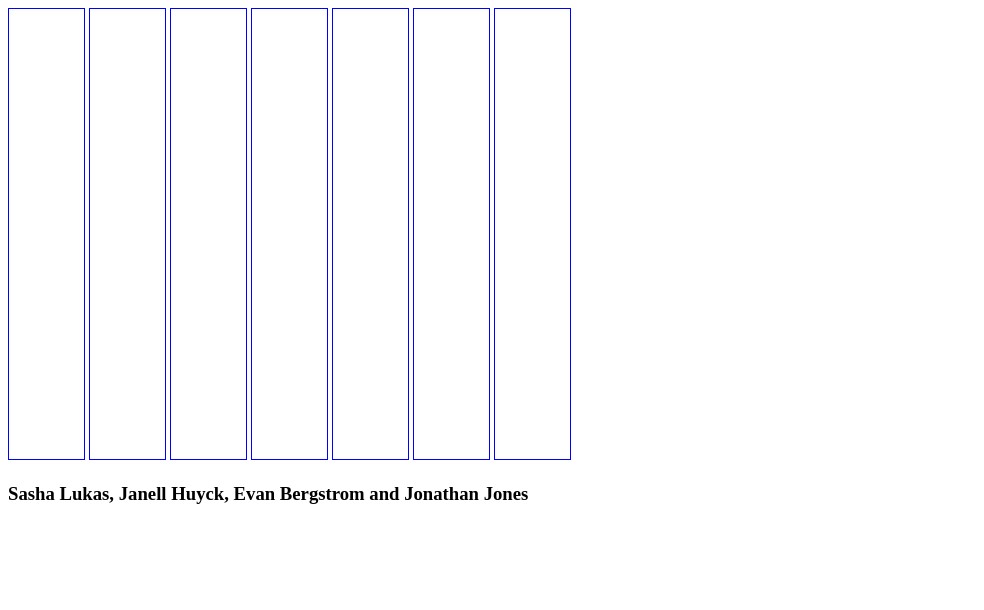
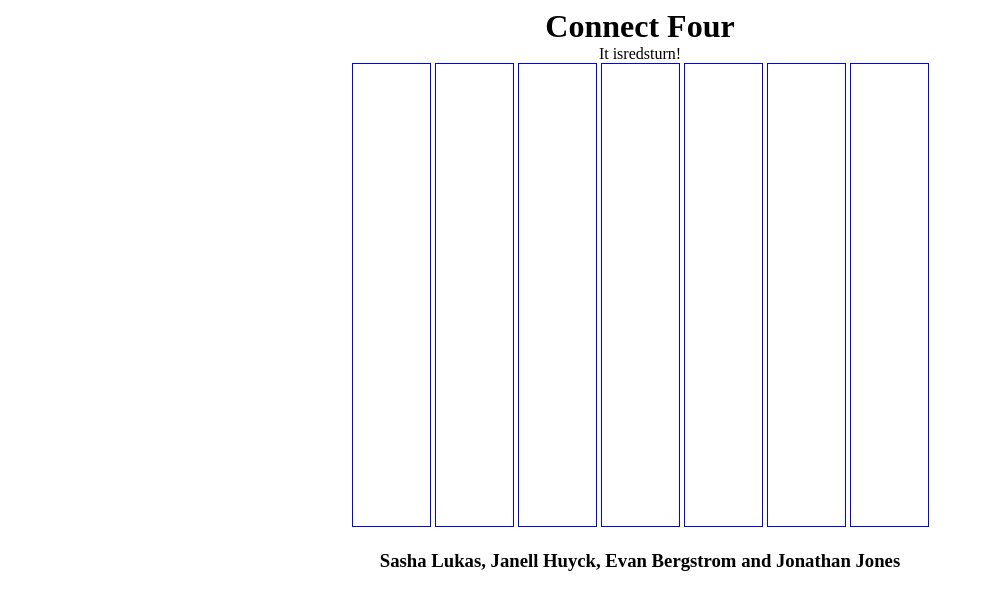
Before and after one commit to Janell-Huyck/connect4-copy, a plain HTML site: page index.html in a window 1280 px wide. Shown: the whole page, without its empty margins (0-984 px from the left). Drawn offline with Linux system fonts and the light colour scheme.

Commit message:
Added a limit to the amount of disks per column and a player turn text

```diff
--- a/index.html
+++ b/index.html
@@ -51,9 +51,14 @@
     <title>Connect Four</title>
 </head>
 <body>
+    <header>
+        <h1>
+            Connect Four
+        </h1>
+    </header>
     <section id="container">
-        <div class="column" id="columnOne"><div class = "red"></div></div>
-
+        <div id="whosTurn">It is  <span id="playerColor"> </span> turn!</div>
+        <div class="column" id="columnOne"></div>
         <div class="column" id="columnTwo"></div>
         <div class="column" id="columnThree"></div>
         <div class="column" id="columnFour"></div>
--- a/script.js
+++ b/script.js
@@ -23,10 +23,6 @@ let win = false      //checked under function checkForWin
 let currentPlayer    //whose turn it is!  :p
 let targetArray      //which array we are going to push the current player's color to
 
-
-
-
-
 //TO DO
 //not allow more than 6 discs to be placed
 //     check length of the array
@@ -37,8 +33,27 @@ let targetArray      //which array we are going to push the current player's col
 //diagonal right
 //diagonal left
 
+function whenColumnIsClicked() {
+    //check for room to put a disc -- TO DO
+    if (targetColumnDiv.childElementCount >= 6) {
+        return
+    }
+        drawNewDisc()
+        targetArray = determineWhatArrayToPushTo()
+        addDiscToArray(targetArray)
+        switchPlayers()
+}
 
-
+function drawNewDisc() {
+    let newDiv = document.createElement("div")
+    newDiv.classList.add(currentPlayer)
+    if (currentPlayer === "red"){
+        newDiv.dataset.color = "red"
+    } else {
+        newDiv.dataset.color = "black"
+    }
+    targetColumnDiv.appendChild(newDiv)
+}
 
 function determineWhatArrayToPushTo(){
     for (let i = 0 ; i < boardDivs.length; i++) {
@@ -46,12 +61,8 @@ function determineWhatArrayToPushTo(){
             targetArray = board[i]
         }
     }
-
-    console.log("target array is:" + targetArray)
-
     return targetArray
 }
-
 
 function resetBoard () {
     board.forEach( function(column){
@@ -63,30 +74,8 @@ function resetBoard () {
     selectStartingPlayer()
 }
 
-function whenColumnIsClicked() {
-    //check for room to put a disc -- TO DO
-    drawNewDisc()
-    targetArray = determineWhatArrayToPushTo()
-    addDiscToArray(targetArray)
-    switchPlayers()
-}
-
-function drawNewDisc() {
-    let newDiv = document.createElement("div")
-    newDiv.classList.add(currentPlayer)
-    if (currentPlayer === "red"){
-        newDiv.dataset.color = "red"
-    } else {
-        newDiv.dataset.color = "black"
-    }
-    console.log(newDiv.class)
-    targetColumnDiv.appendChild(newDiv)
-}
-
 function addDiscToArray() {
     targetArray.push(currentPlayer)
-    console.log(targetArray)
-
 }
 
 function selectStartingPlayer() {
@@ -97,6 +86,9 @@ function selectStartingPlayer() {
         currentPlayer = "black"
     }
     window.alert("Starting Player is: " + currentPlayer)
+    let color = document.getElementById("playerColor")
+    color.innerText = currentPlayer + "s"
+    console.log(color)
     return
 }
 
@@ -106,9 +98,10 @@ function switchPlayers() {
     } else {
         currentPlayer = "red"
     }
+    let color = document.getElementById("playerColor")
+    color.innerText = currentPlayer + "s"
     return
 }
-
 
 function checkForWin() {
     checkForWinHorizontal()
@@ -119,6 +112,16 @@ function checkForWin() {
         resetBoard()
     }
 }
+
+boardDivs.forEach( function(column){
+    column.addEventListener("click", function(whatIsClicked) {
+        targetColumnDiv = this
+        whenColumnIsClicked()
+        console.log(targetColumnDiv.childElementCount)
+    })
+
+})
+resetBoard()
 
 // function checkForWinHorizontal() {
     //     for () {
@@ -137,15 +140,3 @@ function checkForWin() {
 
                         //     }
                         // }
-
-
-boardDivs.forEach( function(column){
-    column.addEventListener("click", function(whatIsClicked) {
-        targetColumnDiv = this
-        console.log("target column: " + targetColumnDiv.id)
-        whenColumnIsClicked()
-    })
-
-})
-
-resetBoard()
--- a/style.css
+++ b/style.css
@@ -1,3 +1,14 @@
+body {
+    display: flex;
+    align-items: center;
+    flex-direction: column;
+}
+
+h1 {
+    padding: 0;
+    margin: 0;
+}
+
 .column:hover {
     background-color: lightblue;
 }
@@ -8,13 +19,14 @@
     width: 700px;
     height: 600px;
     box-sizing: border-box;
+    border: black 2px solid;
 }
 
 .column {
     display: inline-flex;
     flex-direction: column-reverse;
-    min-height: 450px;
-    min-width: 75px;
+    min-height: 462px;
+    min-width: 77px;
     border: 1px solid blue;
 }
 
@@ -33,3 +45,9 @@
     width: 75px;
     height: 75px;
 }
+
+#whosTurn {
+    display: flex;
+    justify-content: center;
+
+}
```
